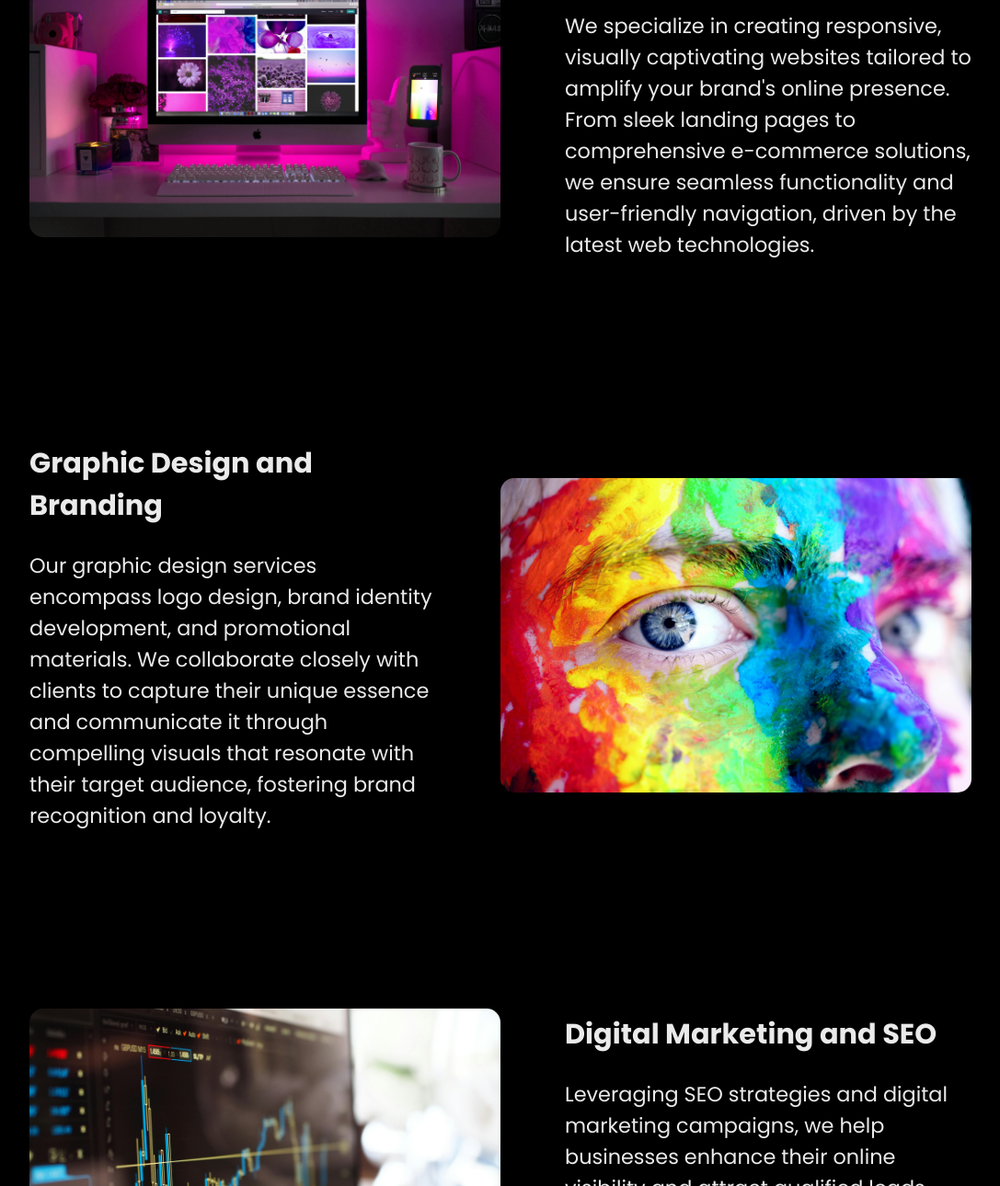
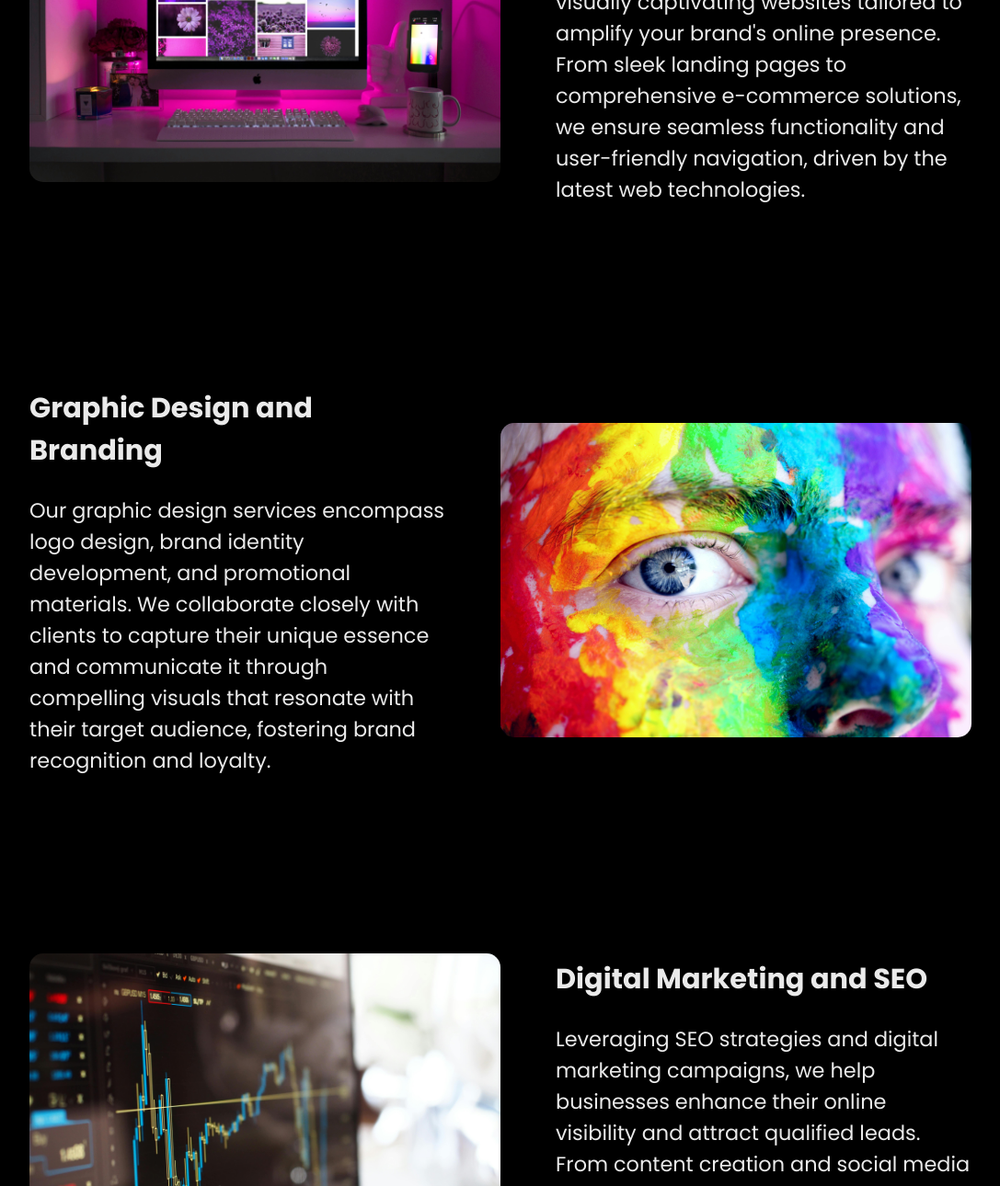
Before and after one commit to AlhassanCode/WebDesignAgency, a plain HTML site: page index.html in a window 1280 px wide. Shown: the part 565-1855 px from the top of the page at 92% size, without its empty margins (96-1183 px from the left). Drawn offline with Linux system fonts and the light colour scheme.

Commit message:
margins closed

```diff
--- a/style.css
+++ b/style.css
@@ -32,7 +32,7 @@ footer {
   display: flex;
   flex-direction:column;
   gap: 150px;
-  margin-top: 150px;
+  margin-top: 90px;
 
 
 }
@@ -64,7 +64,7 @@ img {
   width: 100%;
   display: flex;
   flex-direction: row;
-  gap: 70px;
+  gap: 60px;
   align-items: center;
 }
 
@@ -72,7 +72,7 @@ img {
   width: 100%;
   display: flex;
   flex-direction: row-reverse;
-  gap: 70px;
+  gap: 60px;
   align-items: center;
 }
 
```
